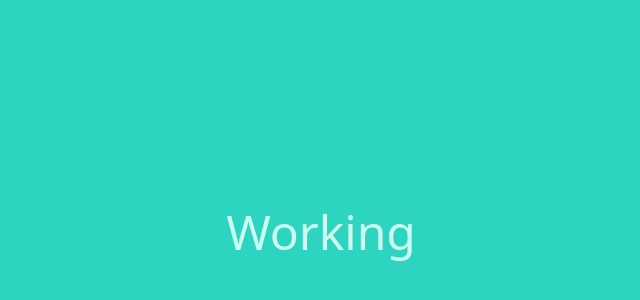
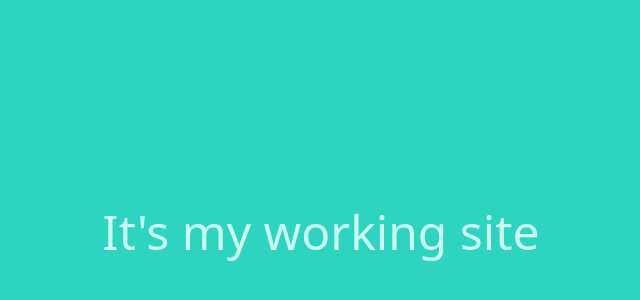
Before and after one commit to marchal7/mytailwind, a website built with Vite: page index.html in a window 1280 px wide. Shown: the part 168-468 px from the top of the page, without its empty margins (319-959 px from the left). Built offline with nearby package versions, Linux system fonts and the light colour scheme.

Commit message:
changes done in index.html deleted main.js

```diff
--- a/index.html
+++ b/index.html
@@ -8,7 +8,6 @@
     <title>Tailwind</title>
   </head>
   <body class="min-h-screen flex items-center justify-center text-6xl bg-teal-400 text-teal-100">
-    <h2 class="text-5xl">Working</h2>
-    <script type="module" src="/main.js"></script>
+    <h2 class="text-5xl">It's my working site</h2>
   </body>
 </html>
```
Also changed, not shown: main.js (deleted).
